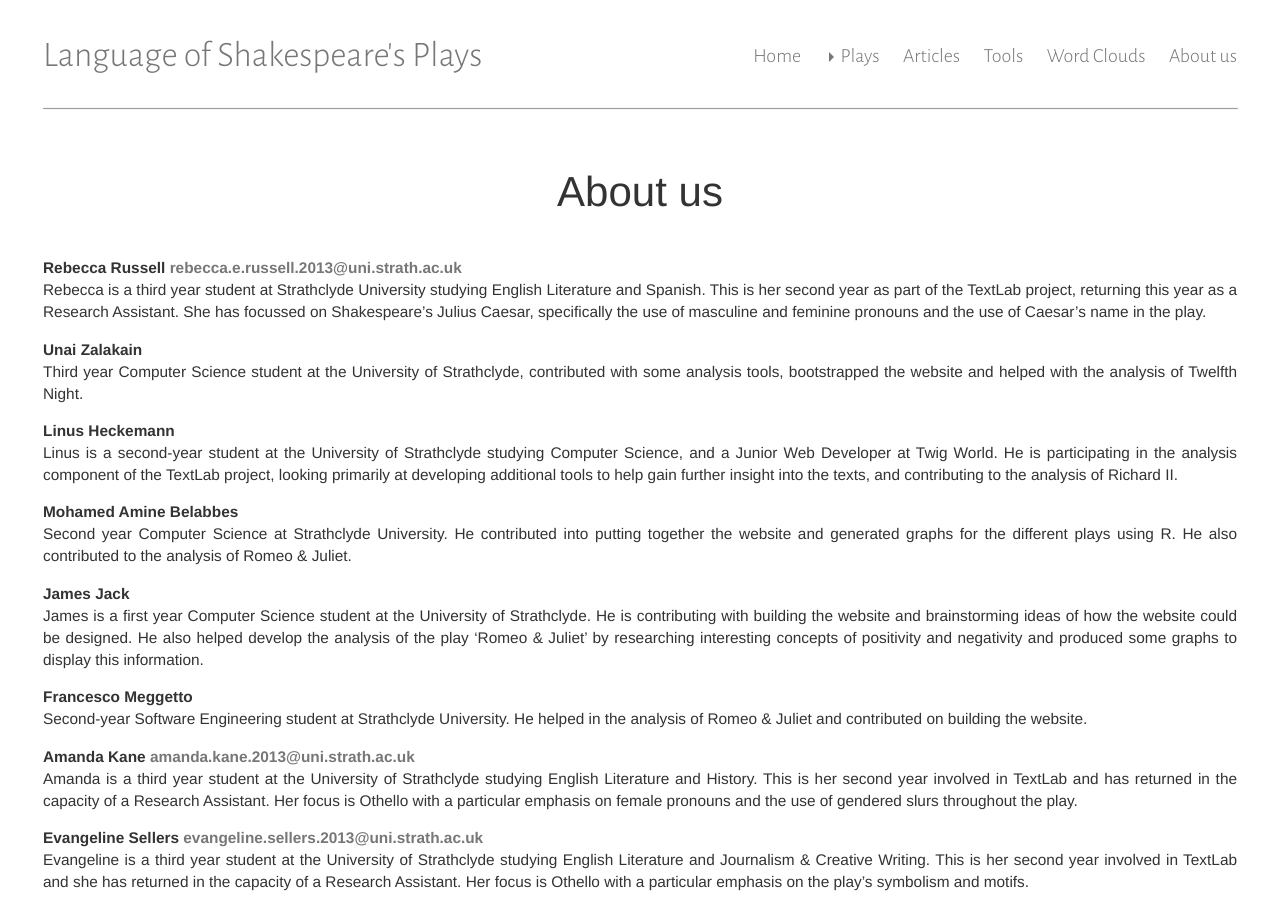
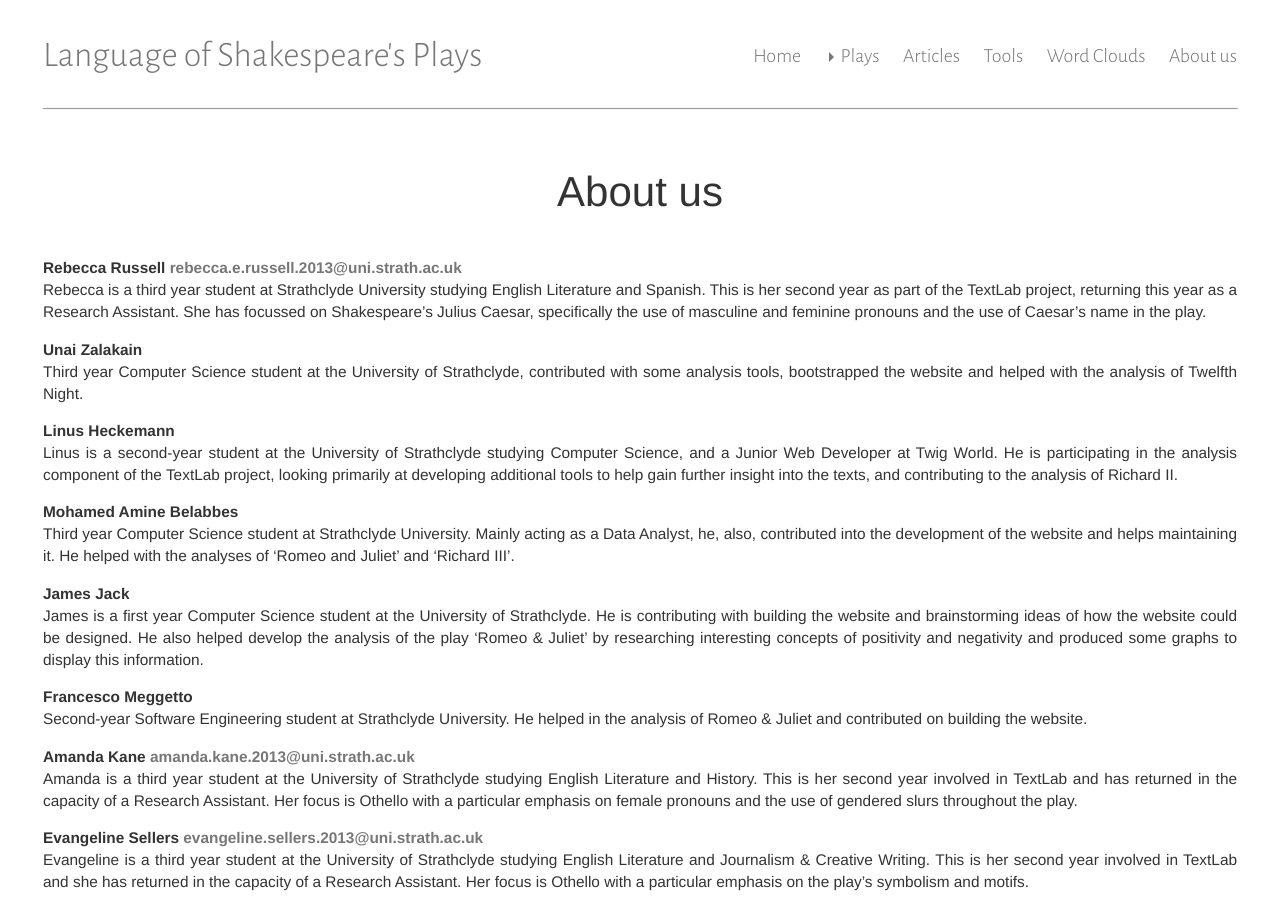
Before and after one commit to iahmed0/SU-LOSP.github.io, a Jekyll site: the page built from about.md, in a window 1280 px wide and 900 px high. Built offline with Jekyll 4.4.1, drawn with Linux system fonts in a browser that asks for light colours.

Commit message:
Updated Med Amine Belabbes bio

```diff
--- a/about.md
+++ b/about.md
@@ -22,9 +22,10 @@ additional tools to help gain further insight into the texts, and contributing
 to the analysis of Richard II.
 
 Mohamed Amine Belabbes
-: Second year Computer Science at Strathclyde University. He contributed
-into putting together the website and generated graphs for the different plays
-using R. He also contributed to the analysis of Romeo & Juliet.
+: Third year Computer Science student at Strathclyde University. Mainly acting as a
+Data Analyst, he, also, contributed into the development of the website and
+helps maintaining it. He helped with the analyses of 'Romeo and Juliet' and
+'Richard III'.
 
 James Jack
 : James is a first year Computer Science student at the University of
```
